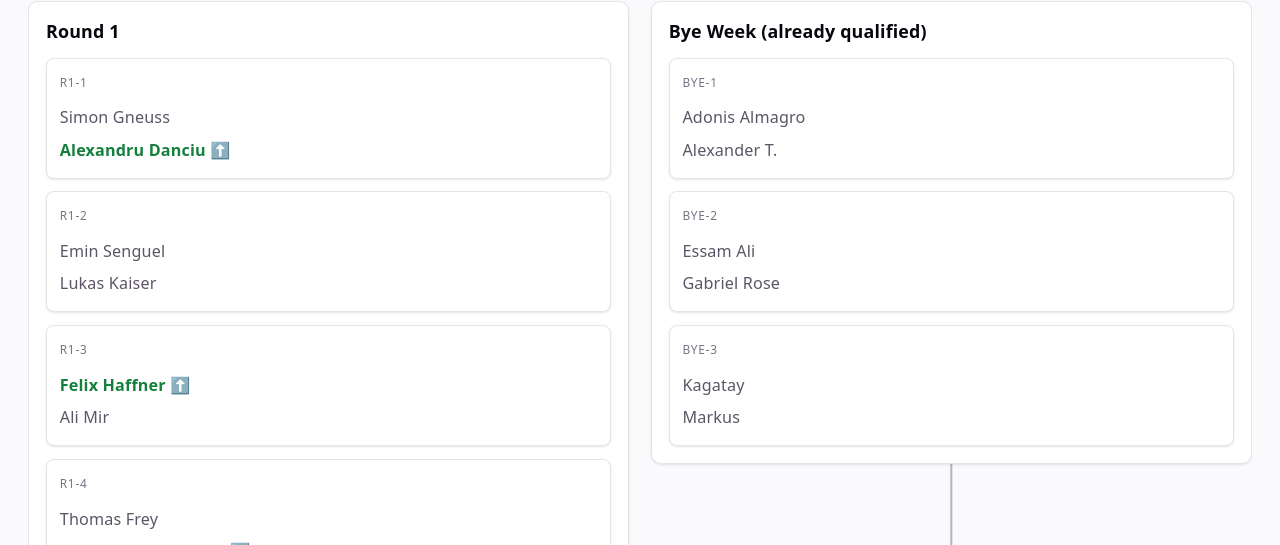
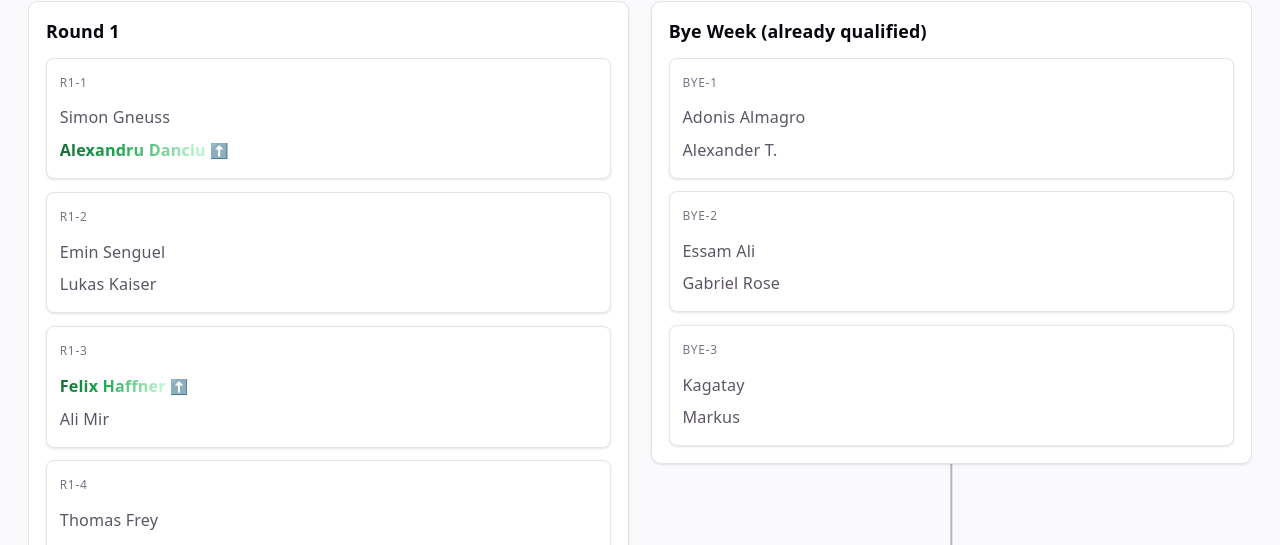
Before and after one commit to AustralianMint/OfficialCodeChessClub, a React (Vite) app: page / in a window 1280 px wide. Shown: the part 255-800 px from the top of the page. Built offline with nearby package versions, Linux system fonts and the light colour scheme.

Commit message:
add: text color and animation

```diff
--- a/src/App.css
+++ b/src/App.css
@@ -173,7 +173,57 @@
 
 .slot.winner .name {
   font-weight: 600;
+}
+
+.slot.winner .name__text {
+  /* Shiny green: gradient on text only; emoji stays solid (see .winner-mark) */
   color: var(--winner-name);
+  background-image: linear-gradient(
+    105deg,
+    var(--winner-shine-1) 0%,
+    var(--winner-shine-2) 24%,
+    var(--winner-shine-3) 48%,
+    var(--winner-shine-4) 72%,
+    var(--winner-shine-1) 100%
+  );
+  background-size: 240% 100%;
+  background-clip: text;
+  -webkit-background-clip: text;
+  -webkit-text-fill-color: transparent;
+  animation: winner-name-sheen 5.5s ease-in-out infinite;
+}
+
+.slot.winner .winner-mark {
+  color: var(--winner-name);
+  font-size: 0.92em;
+  vertical-align: 0.05em;
+}
+
+@keyframes winner-name-sheen {
+  0%,
+  100% {
+    background-position: 0% 50%;
+  }
+  50% {
+    background-position: 100% 50%;
+  }
+}
+
+@media (prefers-reduced-motion: reduce) {
+  .slot.winner .name__text {
+    animation: none;
+    background: none;
+    -webkit-text-fill-color: unset;
+    color: var(--winner-name);
+  }
+}
+
+@supports not ((-webkit-background-clip: text) or (background-clip: text)) {
+  .slot.winner .name__text {
+    background: none;
+    -webkit-text-fill-color: unset;
+    color: var(--winner-name);
+  }
 }
 
 @media (max-width: 720px) {
```
